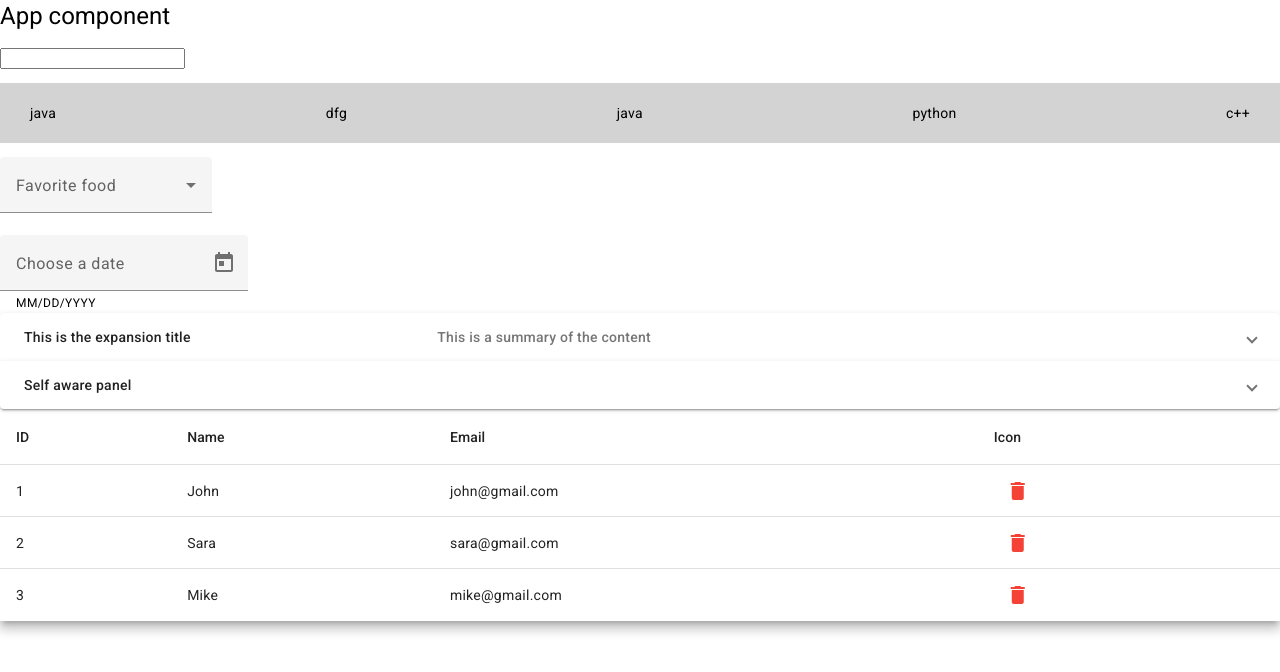
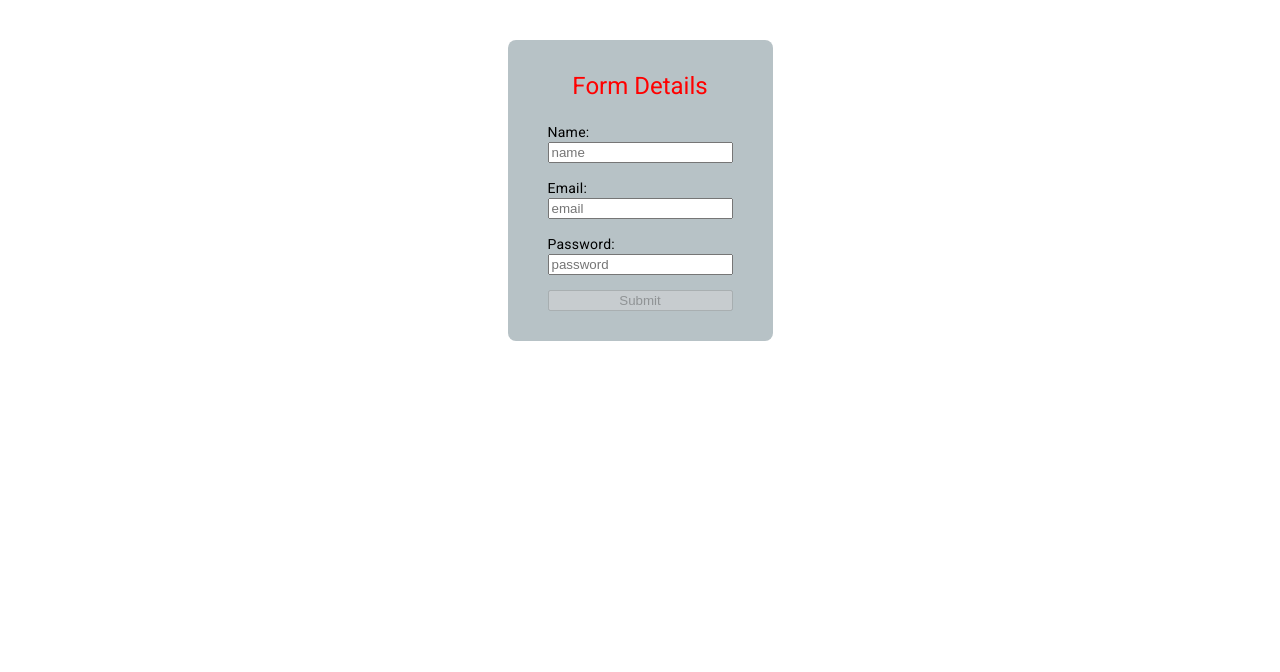
Before and after one commit to TejaswinikatteRAPALLI4/material, an Angular app: page / in a window 1280 px wide. Shown: the top 672 px of the page. Built offline with nearby package versions, Linux system fonts and the light colour scheme.

Commit message:
changedata

```diff
--- a/src/app/app-routing.module.ts
+++ b/src/app/app-routing.module.ts
@@ -1,7 +1,11 @@
 import { NgModule } from '@angular/core';
 import { RouterModule, Routes } from '@angular/router';
+import { Data1Component } from './data1/data1.component';
+import { DashboardComponent } from './dashboard/dashboard.component';
 
-const routes: Routes = [];
+const routes: Routes = [{path:'',component:Data1Component},
+  {path:'dashboard',component:DashboardComponent}
+];
 
 @NgModule({
   imports: [RouterModule.forRoot(routes)],
--- a/src/app/app.component.html
+++ b/src/app/app.component.html
@@ -1,4 +1,4 @@
-<h1>App component</h1>
+<!-- <h1>App component</h1>
 <input type ="text">
  <div>
     <ul class="listdata">
@@ -42,20 +42,18 @@
 
 <table mat-table [dataSource]="dataSource" class="mat-elevation-z8">
 
-    <!-- ID Column -->
+
 
     <ng-container matColumnDef="id">
         <th mat-header-cell *matHeaderCellDef> ID </th>
         <td mat-cell *matCellDef="let element"> {{element.id}} </td>
     </ng-container>
 
-    <!-- Name Column -->
     <ng-container matColumnDef="name">
         <th mat-header-cell *matHeaderCellDef> Name </th>
         <td mat-cell *matCellDef="let element"> {{element.name}} </td>
     </ng-container>
 
-    <!-- Email Column -->
     <ng-container matColumnDef="email">
         <th mat-header-cell *matHeaderCellDef> Email </th>
         <td mat-cell *matCellDef="let element"> {{element.email}} </td>
@@ -69,10 +67,12 @@
             </button>
         </td>
     </ng-container>
-    <!-- Header Row -->
+
     <tr mat-header-row *matHeaderRowDef="displayedColumns"></tr>
 
-    <!-- Data Row -->
     <tr mat-row *matRowDef="let row; columns: displayedColumns;"></tr>
 
-</table>
+</table> -->
+
+<router-outlet></router-outlet>
+<!-- <app-dashboard></app-dashboard> -->
--- a/src/app/app.component.ts
+++ b/src/app/app.component.ts
@@ -1,5 +1,4 @@
 import { Component } from '@angular/core';
-
 interface Food {
   value: string;
   viewValue: string;
--- a/src/app/data1/data1.component.ts
+++ b/src/app/data1/data1.component.ts
@@ -14,9 +14,9 @@ export class Data1Component {
   count = signal(0);
   ngOnInit() {
     this.formData = this.fb.group({
-      name: ['', Validators.required],
-      email: ['', Validators.required],
-      password: ['', Validators.required]
+      name: ['', [Validators.required,Validators.minLength(3)]],
+      email: ['', [Validators.required, Validators.email]],
+      password: ['',[Validators.required],Validators.minLength(6)],
     })
   }
   changeCount(amount: number): void {
```
Also changed, not shown: src/app/app.module.ts (+6 -1 lines).
